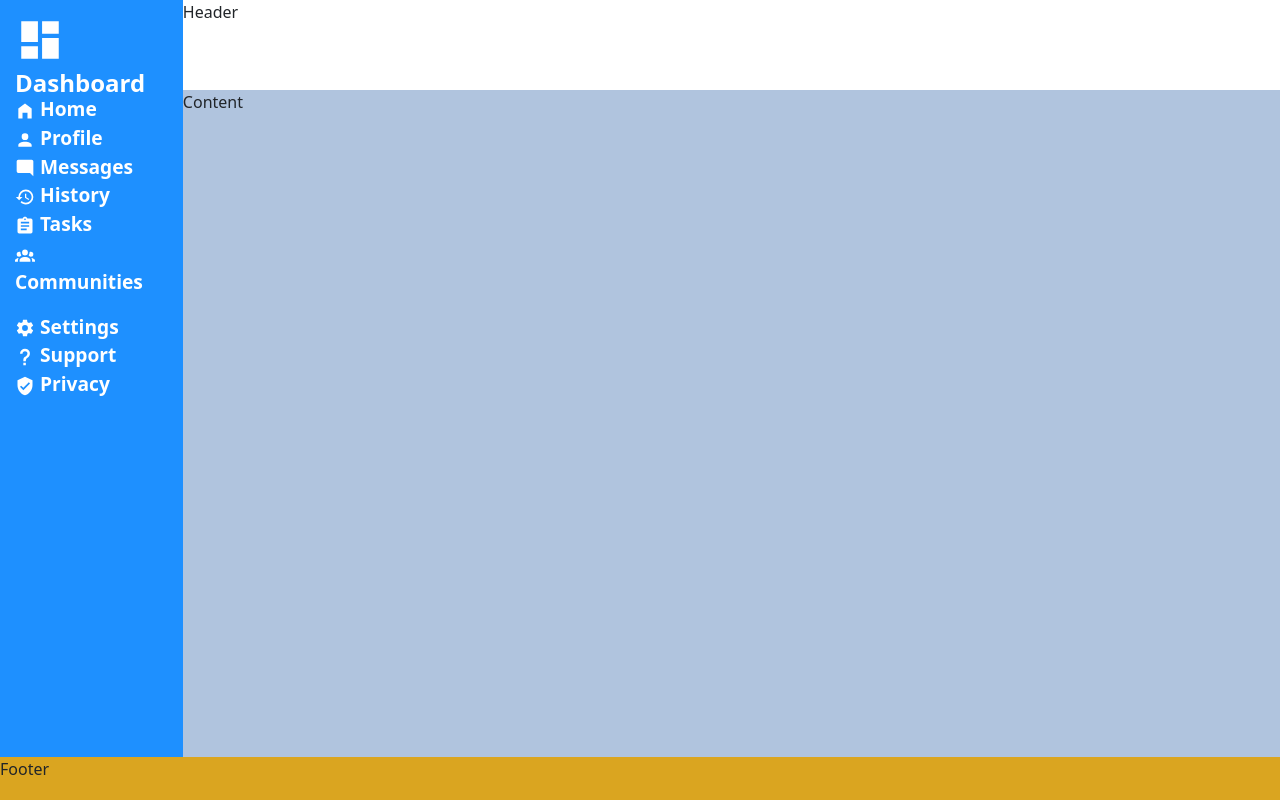
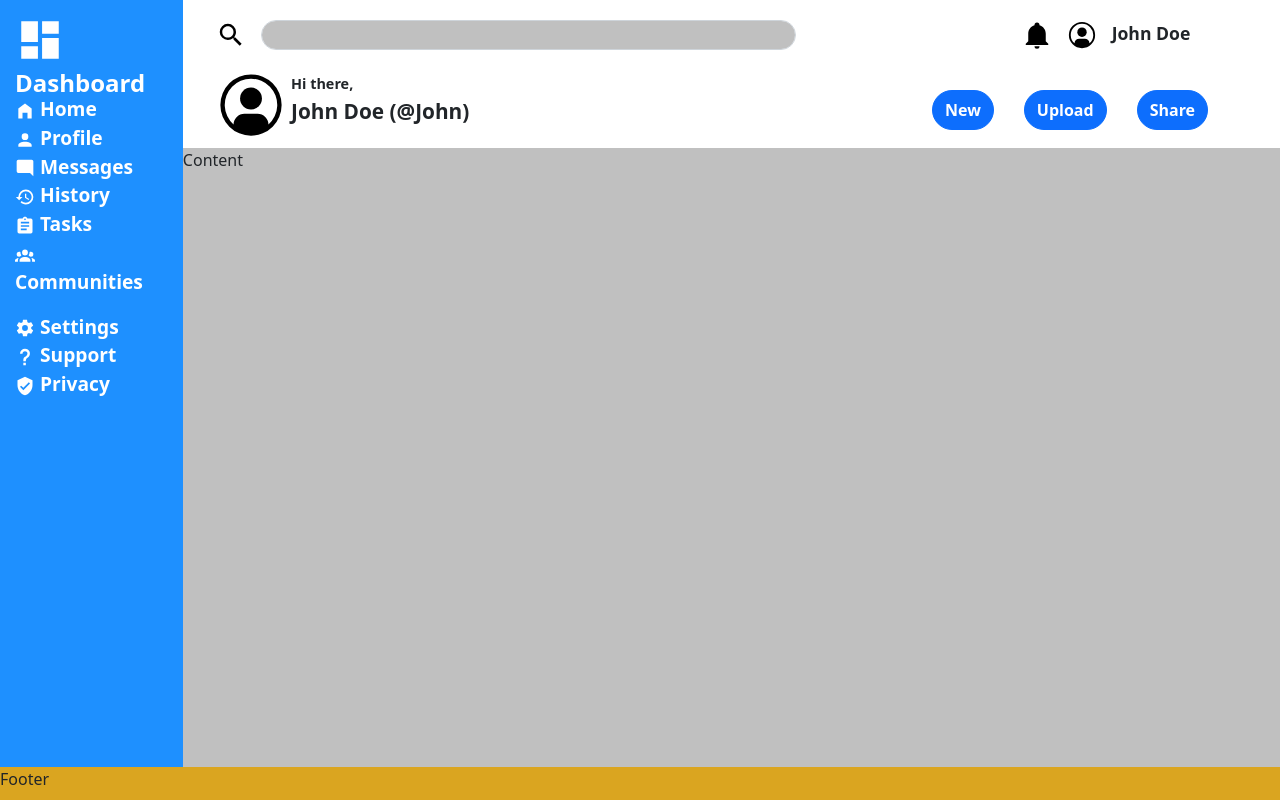
Before and after one commit to Vurnex/admin-dashboard, a plain HTML site: page index.html in a window 1280 px wide. Drawn offline with nearby package versions, Linux system fonts and the light colour scheme.

Commit message:
Add header elements and styles

```diff
--- a/css/styles.scss
+++ b/css/styles.scss
@@ -1,7 +1,7 @@
 $font: 'Roboto' system-ui, -apple-system, BlinkMacSystemFont, Segoe UI, Oxygen, Ubuntu, Cantarell, Open Sans, Helvetica Neue, sans-serif;
 $color-dodgerblue: #1E90FF;
 $color-white: white;
-$color-lightsteelblue: #B0C4DE;
+$color-silver: #C0C0C0;
 $color-goldenrod: #DAA520;
 
 body {
@@ -53,11 +53,98 @@ ul {
 
     background-color: $color-white;
     grid-area: header;
+    display: grid;
+    gap: 10px;
+    grid-template-rows: 30px 70px;
+    grid-template-columns: 0.2fr 5fr 1fr 3fr;
+    padding-top: 20px;
 }
 
-.content-container {
+.searchbar-container {
 
-    background-color: $color-lightsteelblue;
+    display: flex;
+    flex-direction: row;
+    gap: 15px;
+    grid-column-start: 2;
+}
+
+.searchbar {
+
+    border-radius: 15px !important;
+    background-color: $color-silver !important;
+}
+
+.header-right {
+
+    display: flex;
+    flex-direction: row;
+    gap: 15px;
+    grid-column-start: 4;
+    align-content: center;
+    justify-content: center;
+
+    p {
+        font-weight: bold;
+        font-size: 1.1rem;
+        margin: 0;
+    }
+}
+
+.header-bottom-left {
+
+    grid-row-start: 2;
+    grid-column-start: 2;
+    display: grid;
+    grid-template-columns: 75px 183px;
+    grid-template-rows: 26px;
+    padding-top: 10px;
+
+    img {
+
+        grid-column-start: 1;
+        height: 70px;
+        width: auto;
+    }
+
+    h3 {
+
+        grid-column-start: 2;
+        font-size: 0.9rem;
+        font-weight: bold;
+        padding: 0;
+        margin-top: 5px;
+    }
+
+    p {
+
+        grid-column-start: 2;
+        font-size: 1.3rem;
+        font-weight: bold;
+        padding: 0;
+        margin: 0;
+    }
+}
+
+.header-bottom-right {
+
+    grid-row-start: 2;
+    grid-column-start: 4;
+    display: grid;
+    grid-template-columns: 1fr 1fr 1fr 1fr;
+    grid-template-rows: 1fr;
+    gap: 30px;
+    padding-top: 30px;
+}
+
+.btn {
+
+    border-radius: 20px !important;
+    font-weight: bold !important;
+}
+
+.content {
+
+    background-color: $color-silver;
     grid-area: content;
     min-height: 75vh;
 }
--- a/index.html
+++ b/index.html
@@ -48,8 +48,36 @@
             </div>
 
         </div>
-        <div class="header-container">Header</div>
-        <div class="content-container">Content</div>
+        <div class="header-container">
+
+            <div class="searchbar-container">
+                <img src="img/search.svg"> <input type="search" class="form-control searchbar">
+            </div>
+
+            <div class="header-right">
+                <img src="img/notification.svg">
+                <img src="img/avatar.svg">
+                <p>John Doe</p>
+            </div>
+
+            <div class="header-bottom-left">
+
+                <img src="img/avatar.svg">
+                <h3>Hi there,</h3>
+                <p>John Doe (@John)</p>
+
+            </div>
+
+            <div class="header-bottom-right">
+                <button class="btn btn-primary">New</button>
+                <button class="btn btn-primary">Upload</button>
+                <button class="btn btn-primary">Share</button>
+            </div>
+
+
+        </div>
+
+        <div class="content">Content</div>
         <div class="footer">Footer</div>
 
     </div>
```
Also changed, not shown: css/styles.css, img/avatar.svg (added), img/notification.svg (added), img/search.svg (added), 1 other file.
